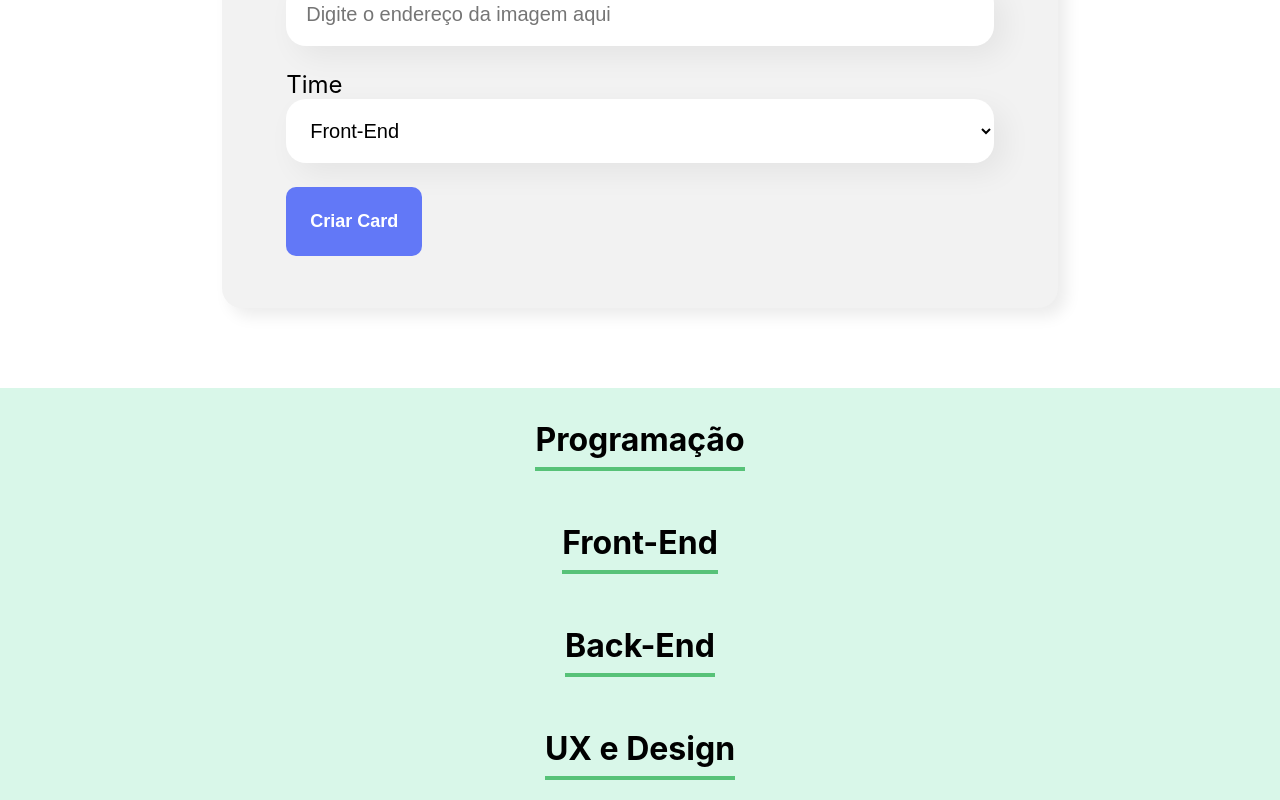
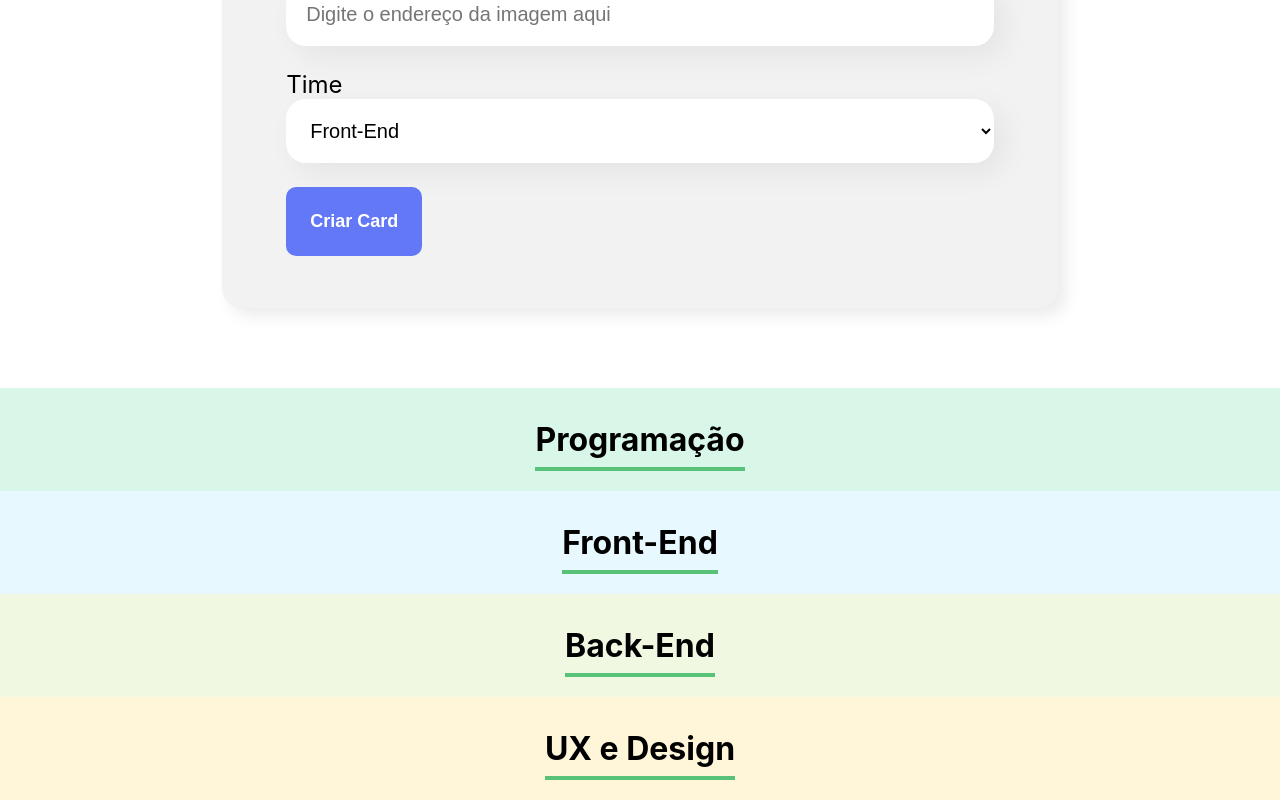
Before and after one commit to MauriMenezes/organo, a React (Create React App) app: page / in a window 1280 px wide. Shown: the part 795-1595 px from the top of the page. Built offline with nearby package versions, Linux system fonts and the light colour scheme.

Commit message:
feat: style inline recebendo props

```diff
--- a/src/componentes/Time/index.js
+++ b/src/componentes/Time/index.js
@@ -2,7 +2,7 @@ import './time.css'
 
 const Time = (props) => {
   return (
-    <section className='time'>
+    <section className='time' style={{ backgroundColor: props.corSecundaria }}>
       <h3>{props.nome}</h3>
     </section>
   )
```
